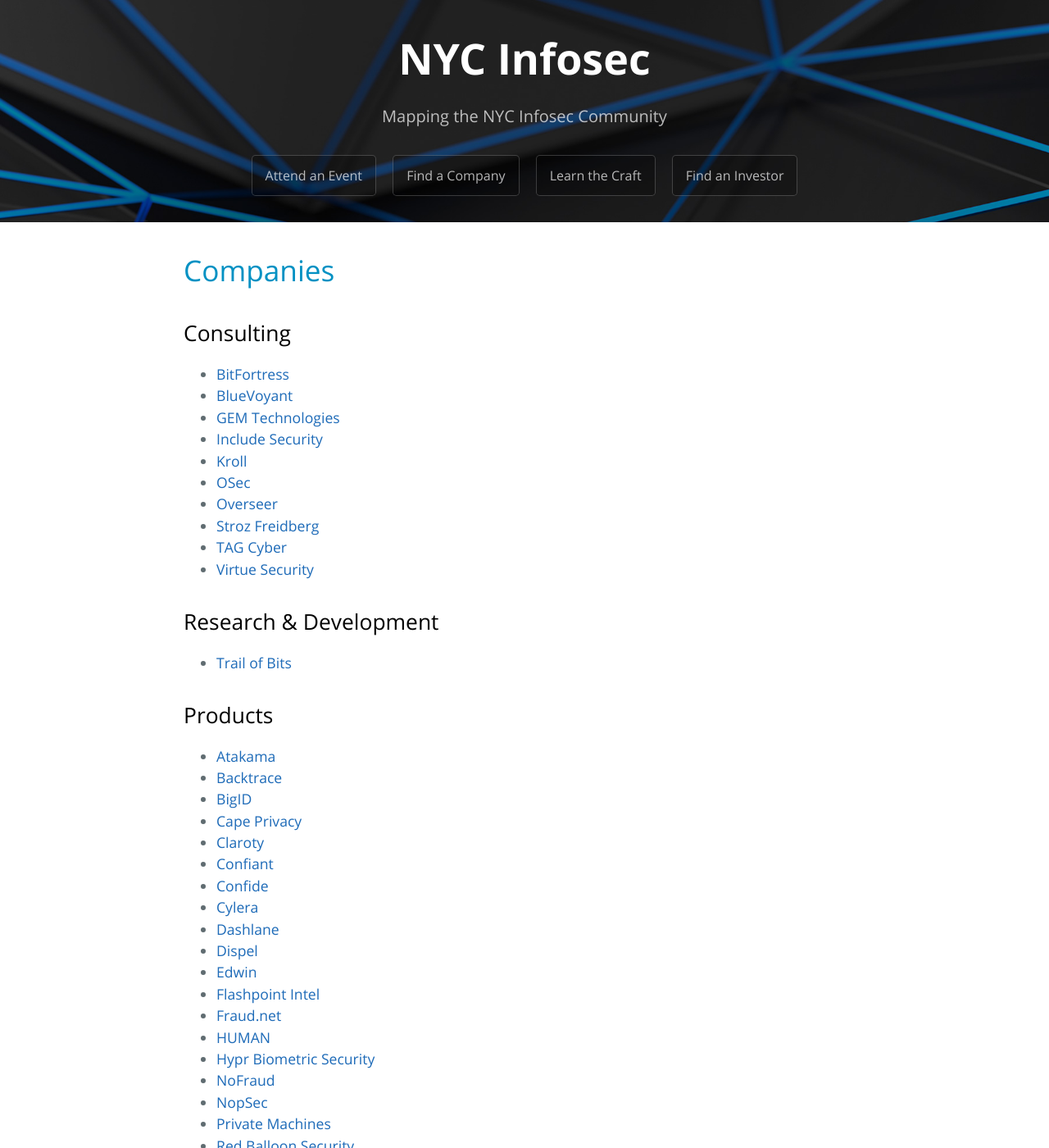
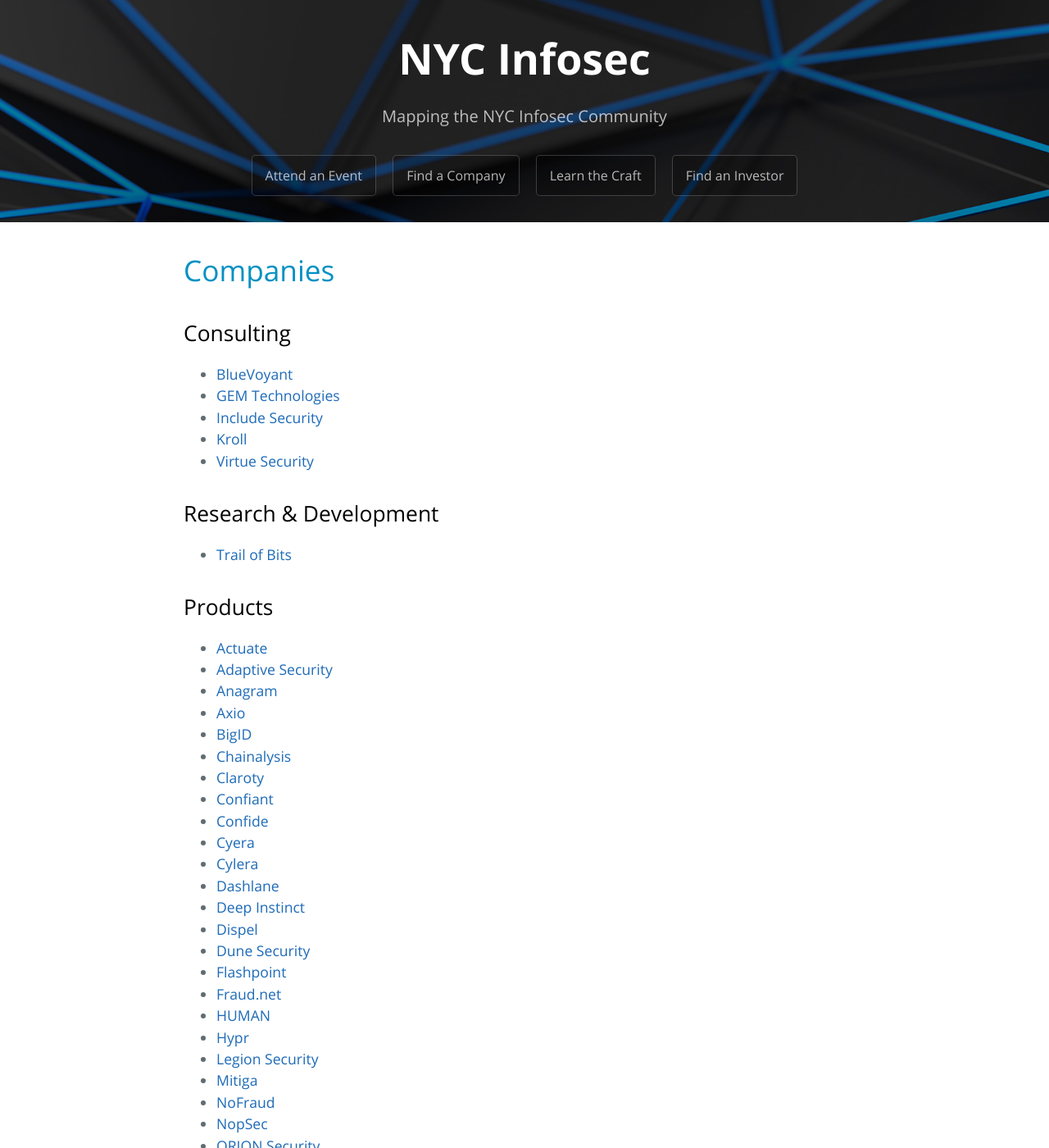
Before and after one commit to trailofbits/nyc-infosec, a Jekyll site: the page built from companies.md, in a window 1280 px wide and 1400 px high. Shown: the whole window at 82% size. Built offline with Jekyll 4.4.1, drawn with Linux system fonts in a browser that asks for light colours; our own code applies the rules of GitHub Pages for plain Markdown files; some of the changed text lies outside the part shown.

Commit message:
Update companies list: add 15 NYC-HQ'd startups, remove acquired/defunct
Added (all confirmed NYC headquarters):
- Actuate, Adaptive Security, Anagram, Axio, Chainalysis
- Cyera, Deep Instinct, Dune Security, Legion Security, Mitiga
- ORION Security, Outtake, Prove, Teleskope, Zip Security

Removed (acquired or shut down):
- Backtrace (acquired by Sauce Labs 2021)
- Cape Privacy (dormant)
- Wickr (shut down Dec 2023)
- Sublime Security (HQ is Washington DC, not NYC)
- Spirion (HQ is St. Petersburg FL, not NYC)
- Semperis (HQ is Hoboken NJ, not NYC)
- Signal Sciences (acquired by Fastly 2020)
- MWR InfoSecurity (acquired by F-Secure 2018)
- Stroz Friedberg (acquired by Aon 2016)
- Jet.com (shut down by Walmart 2020)

Updated:
- FireEye -> Mandiant (rebranded, acquired by Google)
- Facebook -> Meta (rebranded)
- Flashpoint Intel -> Flashpoint (rebranded)
- Hypr Biometric Security -> Hypr (simplified name)
- Removed dormant/inactive small entries (Edwin, SecureMySocial,
  Private Machines, BitFortress, OSec, Overseer, TAG Cyber,
  Atakama, Aspect Security, CipherTechs, Notion, Yahoo)
- Sorted all sections alphabetically
- Updated stale URLs

```diff
--- a/companies.md
+++ b/companies.md
@@ -8,15 +8,10 @@
 
 ## Consulting
 
-* [BitFortress](http://www.bitfortress.com/)
 * [BlueVoyant](https://www.bluevoyant.com/)
 * [GEM Technologies](https://gemtechnologies.net/)
 * [Include Security](https://www.includesecurity.com/)
-* [Kroll](http://www.kroll.com/en-us)
-* [OSec](http://www.osec.com)
-* [Overseer](https://www.ovrsr.com/)
-* [Stroz Freidberg](https://www.strozfriedberg.com/)
-* [TAG Cyber](https://www.tag-cyber.com/)
+* [Kroll](https://www.kroll.com/en-us)
 * [Virtue Security](https://www.virtuesecurity.com/)
 
 ## Research & Development
@@ -25,36 +20,41 @@
 
 ## Products
 
-* [Atakama](https://www.atakama.com/)
-* [Backtrace](https://backtrace.io)
+* [Actuate](https://actuate.ai/)
+* [Adaptive Security](https://www.adaptivesecurity.com/)
+* [Anagram](https://www.anagram.com/)
+* [Axio](https://axio.com/)
 * [BigID](https://bigid.com/)
-* [Cape Privacy](https://capeprivacy.com/)
+* [Chainalysis](https://www.chainalysis.com/)
 * [Claroty](https://www.claroty.com/)
 * [Confiant](https://www.confiant.com/)
 * [Confide](https://getconfide.com/)
+* [Cyera](https://www.cyera.com/)
 * [Cylera](https://www.cylera.com/)
 * [Dashlane](https://www.dashlane.com/)
+* [Deep Instinct](https://www.deepinstinct.com/)
 * [Dispel](https://dispel.io/)
-* [Edwin](https://www.edwinsecure.com/)
-* [Flashpoint Intel](https://www.flashpoint-intel.com/)
+* [Dune Security](https://www.dunesecurity.io/)
+* [Flashpoint](https://www.flashpoint.io/)
 * [Fraud.net](https://fraud.net/)
 * [HUMAN](https://www.humansecurity.com/)
-* [Hypr Biometric Security](https://www.hypr.com/)
+* [Hypr](https://www.hypr.com/)
+* [Legion Security](https://www.legionsecurity.ai/)
+* [Mitiga](https://www.mitiga.io/)
 * [NoFraud](https://nofraud.com/)
 * [NopSec](https://www.nopsec.com/)
-* [Private Machines](https://privatemachines.com/)
+* [ORION Security](https://www.orionsec.io/)
+* [Outtake](https://www.outtake.ai/)
+* [Prove](https://www.prove.com/)
+* [Qrypt](https://www.qrypt.com/)
 * [Red Balloon Security](https://www.redballoonsecurity.com/)
-* [SecureMySocial](https://www.securemysocial.com/)
 * [Security Scorecard](https://securityscorecard.com/)
-* [Semperis](https://semperis.com/)
 * [SendSafely](https://www.sendsafely.com/)
 * [Socure](https://www.socure.com/)
-* [Spirion](https://www.spirion.com/)
-* [Sublime Security](https://sublimesecurity.com)
 * [Symphony](https://symphony.com/)
+* [Teleskope](https://www.teleskope.ai/)
 * [Varonis](https://www.varonis.com/)
-* [Qrypt](https://www.qrypt.com/)
-* [Wickr](https://www.wickr.com/)
+* [Zip Security](https://www.zipsec.com/)
 
 ## Security Teams
 * [Betterment](https://www.betterment.com/)
```
Also changed, not shown: other parts of companies.md (+4 -11 lines).
